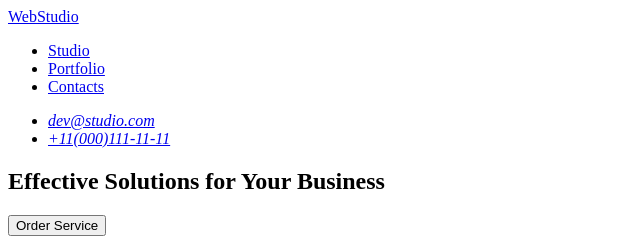
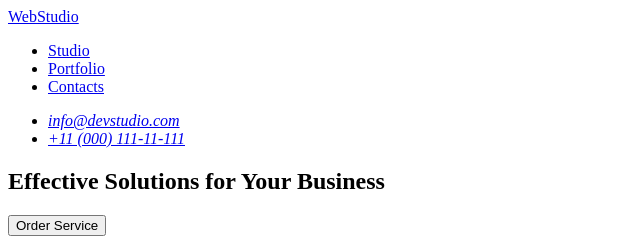
Before and after one commit to annisdeddd/goit-markup-hw-01, a plain HTML site: page index.html in a window 1280 px wide. Shown: the top 240 px of the page, 0-640 px from the left. Drawn offline with Linux system fonts and the light colour scheme.

Commit message:
Update index.html

```diff
--- a/index.html
+++ b/index.html
@@ -25,10 +25,10 @@
       <address>
         <ul>
           <li>
-            <a href="mailto:info@devstudio.com">dev@studio.com</a>
+            <a href="mailto:info@devstudio.com">info@devstudio.com</a>
           </li>
           <li>
-            <a href="tel:+110001111111">+11(000)111-11-11</a>
+            <a href="tel:+110001111111">+11 (000) 111-11-111</a>
           </li>
         </ul>
       </address>
```
